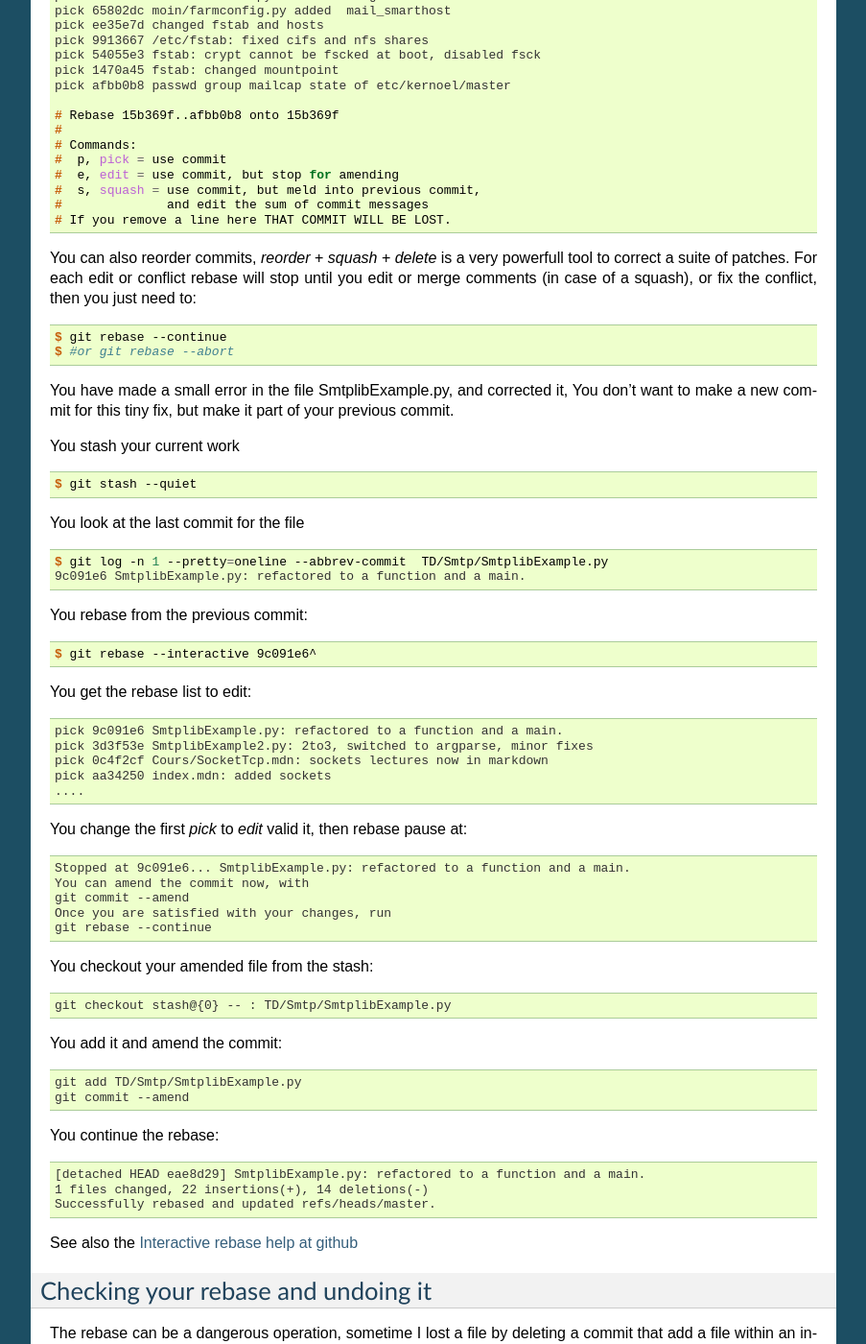
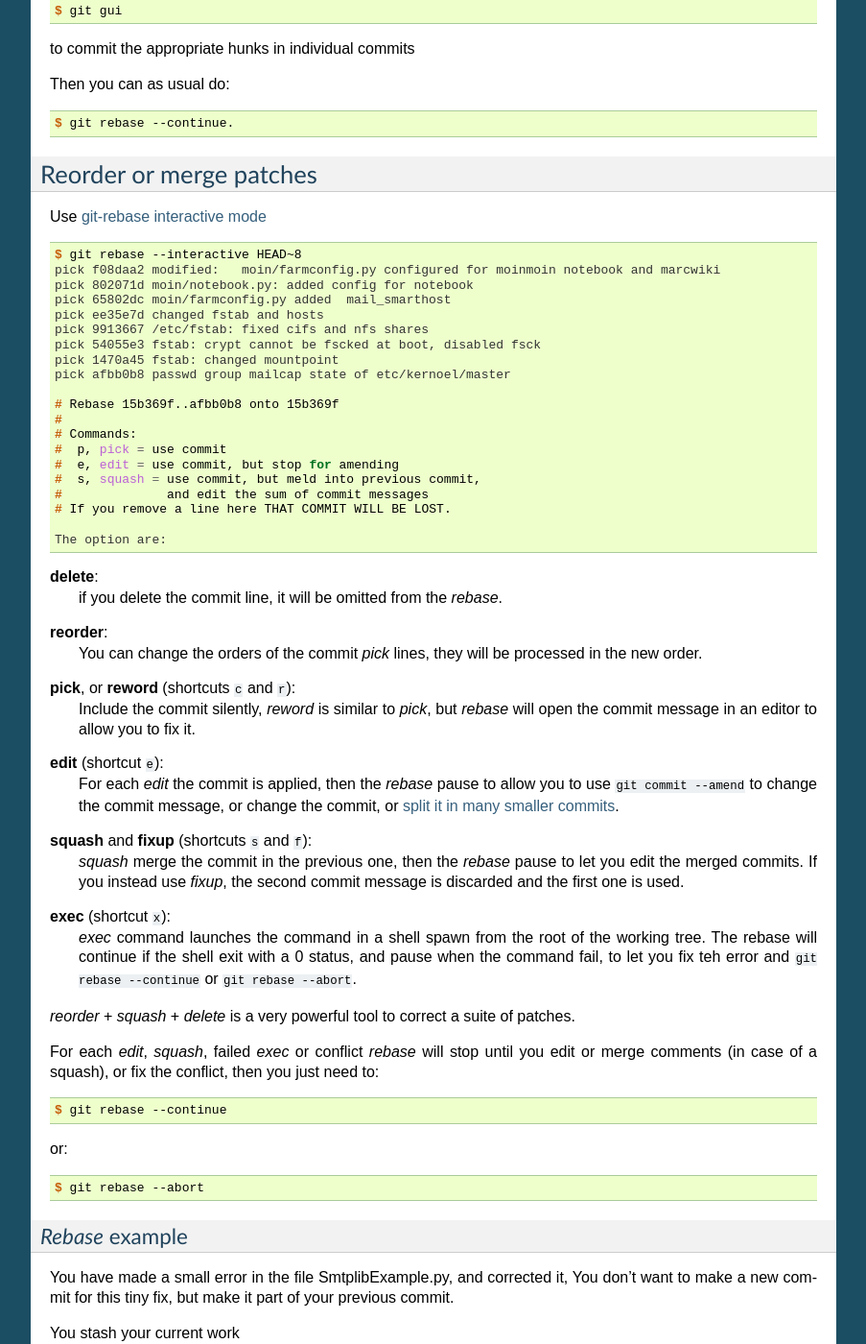
Before and after one commit to marczz/git-memo, a Sphinx documentation site: the page built from source/error_fix.rst, in a window 1280 px wide and 1400 px high, scrolled down 1284 px. Shown: the whole window at 96% size, without its empty margins (198-1101 px from the left). Built offline with Sphinx 7.4.7, drawn with Linux system fonts in a browser that asks for light colours; the version number could not be read and is left out; some of the changed text lies outside the part shown.

Commit message:
source/error_fix.rst: more on rebase interactive

```diff
--- a/source/error_fix.rst
+++ b/source/error_fix.rst
@@ -6,6 +6,7 @@ Fixing errors
 
 Amend a commit
 --------------
+..  index:: git;commit --amend
 
 To amend the **last** commit::
 
@@ -60,20 +61,45 @@ worktree or work in a linked temporary working directory::
 You can also use ``git rebase --interactive`` as indicated
 :ref:`bellow <rebase_interactive>`.
 
+..  include a section on git rebase:
+    ref: https://www.kernel.org/pub/software/scm/git/docs/git-rebase.html
+    An example page is http://git-scm.com/book/en/Git-Branching-Rebasing
+
+..  _split_commit:
+
+..  index:: git; gui
 
 splitting a commit
 ------------------
 
-ref: :gitdoc:`git-rebase: SPLITTING COMMITS <git-rebase.html#_splitting_commits>`
+ref: :gitdoc:`git-rebase: SPLITTING COMMITS
+<git-rebase.html#_splitting_commits>`,
+:gitdoc:`git gui <git-gui.html>`
 
+To split a commit, you first rebase interactively to the commit or one
+of its ancestor
 ::
 
-    $ git rebase -i <commit>^
-    $ # Mark the commit with the action "edit"
-    $ # When it comes to editing:
+    $ git rebase -i <commit>
+
+Then you mark the commit with the action *edit*, and when it comes to
+editing::
+
     $ git reset HEAD^
-    $ git-gui
-    $ # commit the appropriate entries
+
+Then you can examine the status with::
+
+  $ git status
+
+and add some files and stage the appropriate hunks. It can be easy to
+use::
+
+  $ git gui
+
+to commit the appropriate hunks in individual commits
+
+Then you can as usual do::
+
     $ git rebase --continue.
 
 
@@ -81,6 +107,8 @@ ref: :gitdoc:`git-rebase: SPLITTING COMMITS <git-rebase.html#_splitting_commits>
 
 Reorder or merge patches
 ------------------------
+
+..  index:: git; rebase
 
 Use :gitdoc:`git-rebase interactive mode <git-rebase.html#_interactive_mode>`
 
@@ -106,13 +134,46 @@ Use :gitdoc:`git-rebase interactive mode <git-rebase.html#_interactive_mode>`
     #              and edit the sum of commit messages
     # If you remove a line here THAT COMMIT WILL BE LOST.
 
-You can also reorder commits, *reorder* + *squash* + *delete* is a very powerfull
-tool to correct a suite of patches. For each edit or conflict rebase
+    The option are:
+
+**delete**:
+    if you delete the commit line, it will be omitted from
+    the *rebase*.
+**reorder**:
+    You can change the orders of the commit *pick* lines, they will be
+    processed in the new order.
+**pick**, or **reword** (shortcuts ``c`` and ``r``):
+    Include the commit silently, *reword* is similar to *pick*, but
+    *rebase* will open the commit message in an editor to allow you to
+    fix it.
+**edit** (shortcut ``e``):
+    For each *edit* the commit is applied, then the *rebase* pause to
+    allow you to use ``git commit --amend`` to change the commit
+    message, or change the commit, or :ref:`split it in many
+    smaller commits <split_commit>`.
+**squash** and **fixup** (shortcuts ``s`` and ``f``):
+    *squash* merge the commit in the previous one, then the *rebase*
+    pause to let you edit the merged commits. If you instead use
+    *fixup*, the second commit message is discarded and the first one
+    is used.
+**exec** (shortcut ``x``):
+    *exec* command launches the command in a shell spawn from the root
+    of the working tree. The rebase will continue if the shell exit
+    with a 0 status, and pause when the command fail, to let you fix
+    teh error and ``git rebase --continue`` or ``git rebase --abort``.
+
+*reorder* + *squash* + *delete* is a very powerful
+tool to correct a suite of patches.
+
+For each *edit*, *squash*, failed *exec* or conflict *rebase*
 will stop until you edit or merge comments (in case of a squash), or fix
 the conflict, then you just need to::
 
-    $ git rebase --continue
-    $ #or git rebase --abort
+  $ git rebase --continue
+
+or::
+
+  $ git rebase --abort
 
 ..  A developper
     git stash
@@ -125,6 +186,9 @@ the conflict, then you just need to::
     git checkout stash@{0} -- test_valide.py
     git rebase --continue
     git stash pop
+
+*Rebase* example
+~~~~~~~~~~~~~~~~
 
 You have made a small error in the file SmtplibExample.py, and corrected
 it, You don't want to make a new commit for this tiny fix, but make it
@@ -185,6 +249,10 @@ See also the `Interactive rebase help at github
 Checking your rebase and undoing it
 -----------------------------------
 
+..  index:: ORIG_HEAD
+    single: git;diff
+    gitk, tig
+
 The rebase can be a dangerous operation, sometime I lost a file by
 deleting a commit that add a file within an interactive rebase. The
 head *before* a rebase is stored in ORIG_HEAD. All dangerous
@@ -231,6 +300,9 @@ If you have lost your ORIG_HEAD after a rebase because you did an other operatio
 that reset it, you can still find the previous head which is now a
 dangling ref, unless you have garbage collected it.
 
+..  index:: reflog
+            git; reflog
+
 You need to inspect your reflog and find the first commit before the
 rebase, in an interactive rebase the process begin with a checkout of
 the commit on which you rebase, so the previous commit was the head
@@ -246,12 +318,14 @@ before the rebase::
 In this example the previous head was the ninth older commit HEAD\@{9} with an
 abbreviated commit c819a90.
 
+..  index:: dangling objects
 
 dangling objects
 ----------------
 
-see :gitdoc:`Git user manual: dangling-objects
-<user-manual.html#dangling-objects>`
+
+The main section is the :ref:`garbage collection section
+<garbage_collection>`
 
 After rebasing the old
 branch head is no longer in a branch and so it is dangling, it will be
@@ -271,13 +345,3 @@ be lost some next garbage collection away we can point a new branch at
 it::
 
   $ git branch <recovery-branch> <dangling-commit-sha>
-
-..  local variables
-
-    Local Variables:
-    rst-indent-width: 4
-    rst-indent-field: 4
-    rst-indent-literal-normal: 4
-    rst-indent-comment: 4
-    ispell-local-dictionary: "english"
-    End:
```
Also changed, not shown: other parts of source/error_fix.rst (+1 -0 lines).
